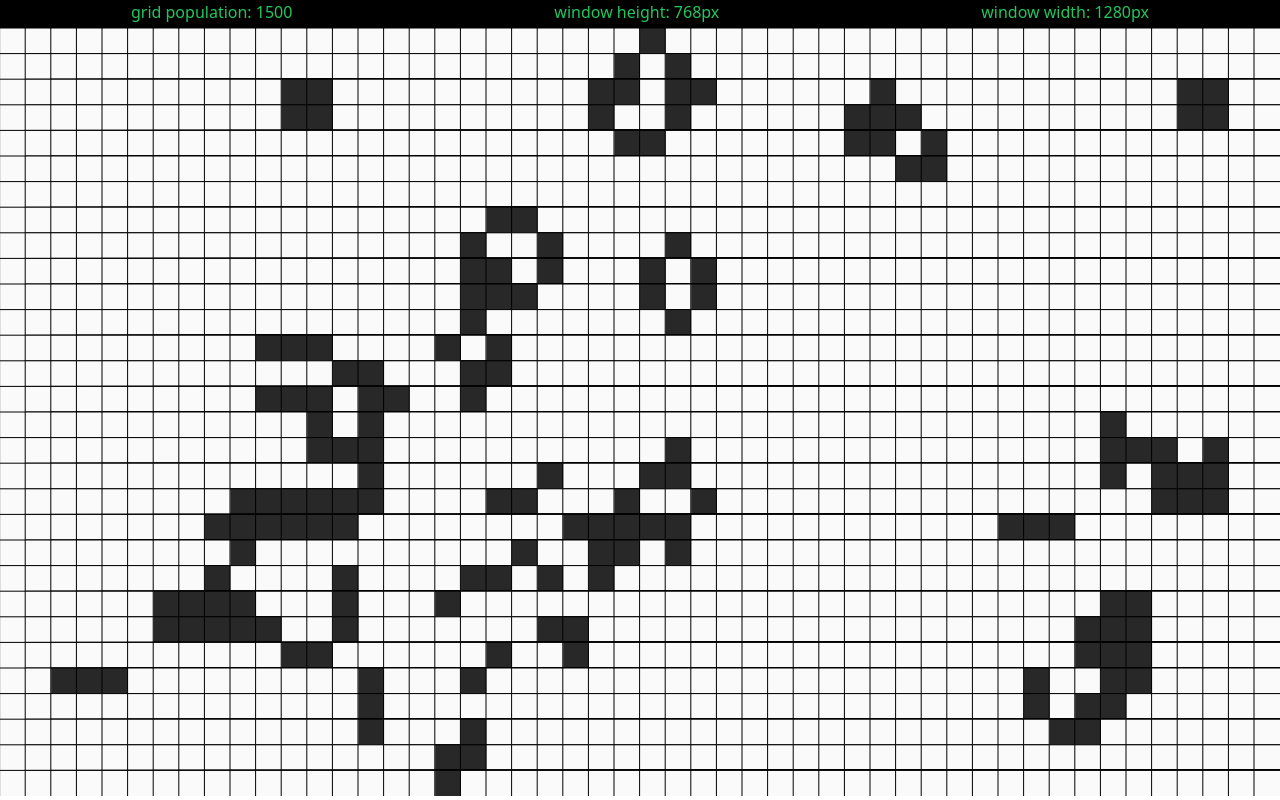
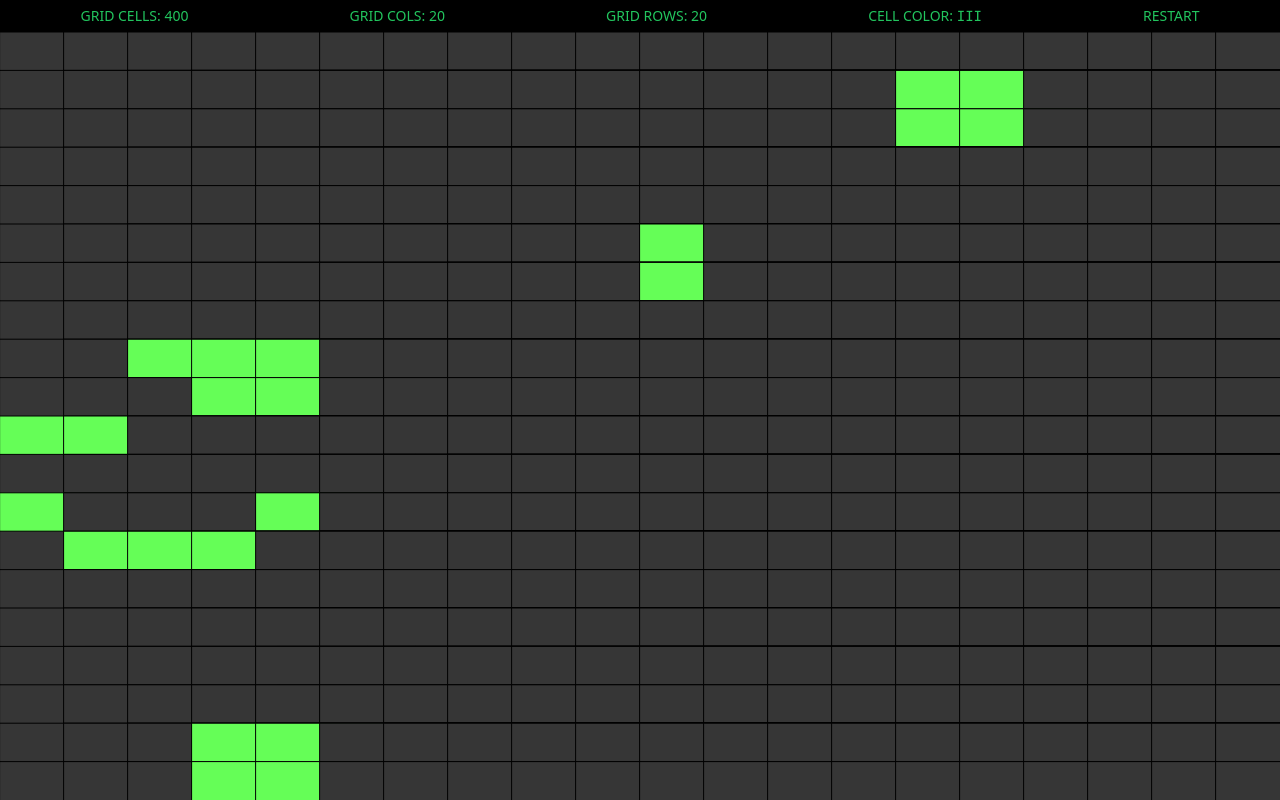
Before and after one commit to Andersson793/game_of_life, a Vue app: page / in a window 1280 px wide. Built offline with nearby package versions, Linux system fonts and the light colour scheme.

Commit message:
removed yarn.lock to package-lock.json e other changes

```diff
--- a/src/components/AppGridGame.vue
+++ b/src/components/AppGridGame.vue
@@ -9,11 +9,12 @@ export default {
             windowWidth: document.body.clientWidth,
             windowHeight: document.body.clientHeight - 32,
             gridPopulation: useStore().gridPopulation,
-            gridCols: 50,
-            gridRows: 30,
+            gridCols: 20,
+            gridRows: 20,
             currentGrid: [],
             nextGrid: [],
             cell: {},
+            h: false,
         };
     },
 
@@ -156,7 +157,7 @@ export default {
                         that.windowHeight,
                     );
 
-                    p.frameRate(10);
+                    p.frameRate(11);
                     p.background(200);
 
                     that.currentGrid = that.randomizeCells(that.createGrid());
@@ -174,8 +175,8 @@ export default {
                             const width = x * cellSize.width;
                             const height = y * cellSize.height;
 
-                            if (b.aLive) p.fill(40);
-                            else p.fill(250);
+                            if (b.aLive) p.fill(101, 254, 87);
+                            else p.fill(54, 54, 54);
 
                             p.rect(
                                 width,
@@ -185,14 +186,19 @@ export default {
                             );
                         });
                     });
+
+                    if (that.h) {
+                        p.reset();
+                    }
                 };
 
-            var instance = (p) => {
+            //create a p5 instance
+            const instance = (p) => {
                 p.setup = setup(p);
                 p.draw = draw(p);
             };
 
-            new p5(instance);
+            const myCanvas = new p5(instance);
         },
     },
 
@@ -203,10 +209,18 @@ export default {
 </script>
 <template>
     <div id="canvas">
-        <div class="bg-black text-green-500 flex justify-around h-7" @click="">
-            <span>grid population: {{ this.gridCols * this.gridRows }}</span>
-            <span>window height: {{ windowHeight }}px</span>
-            <span>window width: {{ windowWidth }}px</span>
+        <div
+            class="bg-black text-green-500 flex justify-around items-center h-8 uppercase text-sm"
+            @click=""
+        >
+            <span>Grid cells: {{ this.gridCols * this.gridRows }}</span>
+            <span>Grid cols: {{ this.gridCols }}</span>
+            <span>Grid rows: {{ this.gridRows }}</span>
+            <span>
+                Cell color:
+                <samp> III </samp>
+            </span>
+            <span @click="">restart</span>
         </div>
     </div>
 </template>
```
Also changed, not shown: 2 other files (tests, documents, lock files or other folders).
